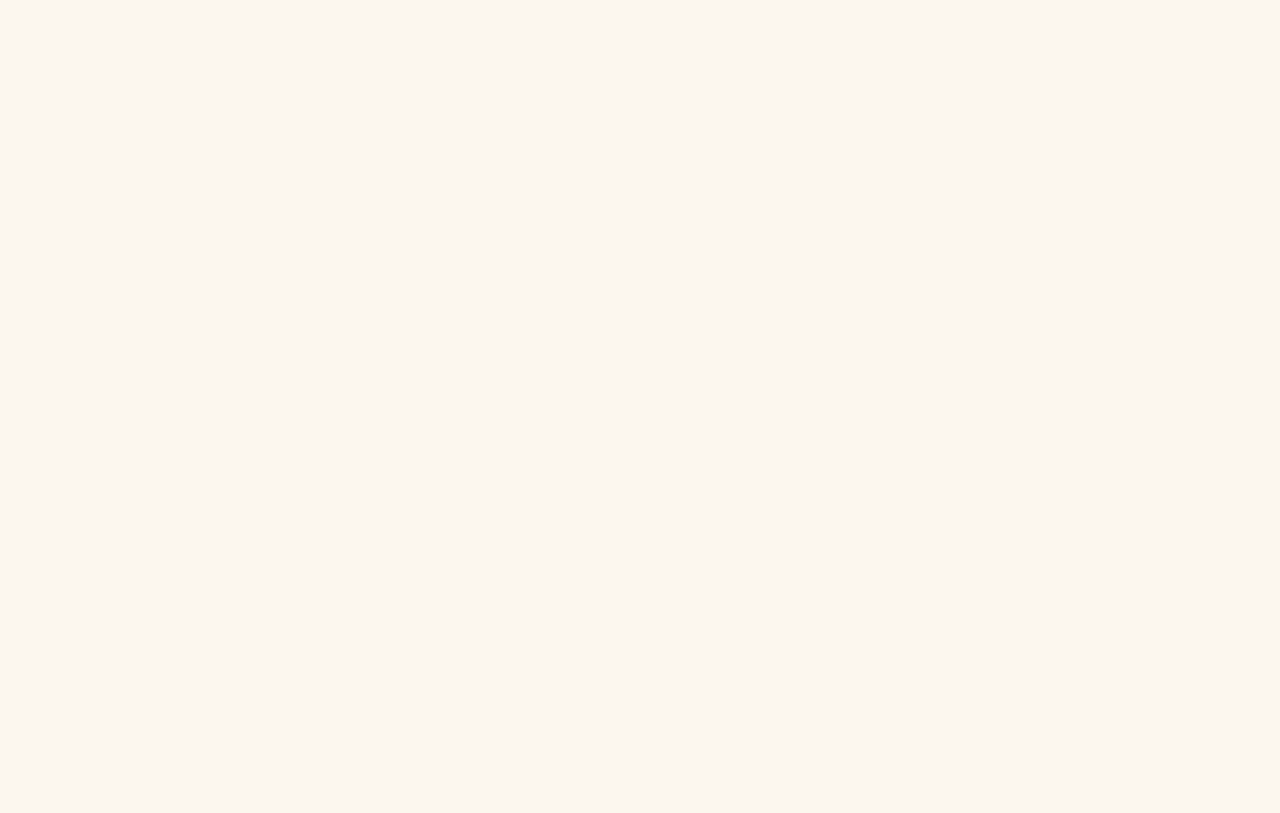
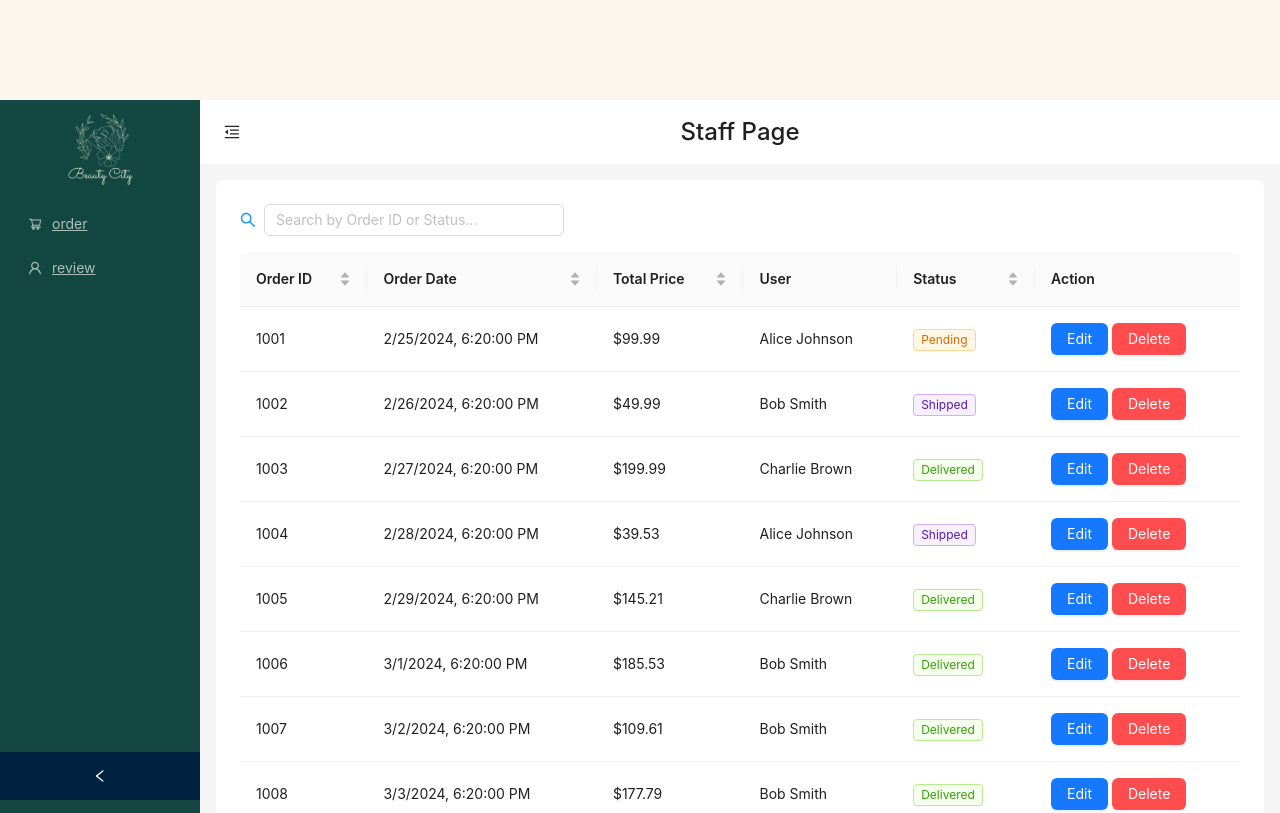
Before and after one commit to anhquan121203/Skincare__Website, a React (Vite) app: page /staff/manage-order in a window 1280 px wide. Before the commit this address had no page. Shown: the top 813 px of the page. Built offline with nearby package versions, Linux system fonts and the light colour scheme.

Commit message:
update layout, content manage order and manage review, and update router staff of app

```diff
--- a/src/App.jsx
+++ b/src/App.jsx
@@ -15,12 +15,13 @@ import ProductDetail from "./Pages/CustormerPages/ProductDetailsPage/ProductDeta
 
 // Staff************************************************************************************
 
-
 // Manager*******************************************************************************
 import ManagerLayout from "./Layout/ManagerLayout";
 import DashboardManager from "./Pages/ManagerPages/DashboardPage/Dashboard";
 import ManagerProduct from "./Pages/ManagerPages/ManagerProductPage/ManagerProduct";
-
+import StaffLayout from "./Layout/StaffLayout";
+import ManagerReview from "./Pages/StaffPages/ManagerReviewPage/ManagerReview";
+import ManagerOrder from "./Pages/StaffPages/ManagerOrderPage/ManagerOrder";
 
 function App() {
   return (
@@ -44,14 +45,11 @@ function App() {
         </Route>
 
         {/* Staff router */}
-        {/* <Route path="/manager" element={<StaffLayout />}>
-          <Route index element={<ManagerOrder />}></Route>
-          <Route
-            path="dashboard-manager"
-            element={<DashboardManager />}
-          ></Route>
-          <Route path="manager-product" element={<ManagerProduct />}></Route>
-        </Route> */}
+        <Route path="/staff" element={<StaffLayout />}>
+          <Route index element={<DashboardManager />}></Route>
+          <Route path="manage-order" element={<ManagerOrder />}></Route>
+          <Route path="manage-review" element={<ManagerReview />}></Route>
+        </Route>
 
         {/* Manager router */}
         <Route path="/manager" element={<ManagerLayout />}>
--- a/src/Layout/StaffLayout.jsx
+++ b/src/Layout/StaffLayout.jsx
@@ -1,11 +1,120 @@
-import React from 'react'
+import { useState } from "react";
+import {
+  ShoppingCartOutlined,
+  MenuFoldOutlined,
+  MenuUnfoldOutlined,
+  UserOutlined,
+} from "@ant-design/icons";
+import logo from "../assets/images/logo.png";
+import { Button, Layout, Menu, theme } from "antd";
+import { Link, Outlet } from "react-router-dom";
+import { Content } from "antd/es/layout/layout";
+const { Header, Footer, Sider } = Layout;
+function getItem(label, key, icon, children) {
+  return {
+    key,
+    icon,
+    children,
+    label: <Link to={`/staff/manage-${key}`}>{label}</Link>,
+  };
+}
+const items = [
+  getItem("order", "order", <ShoppingCartOutlined />),
+  getItem("review", "review", <UserOutlined />),
+];
+const StaffLayout = () => {
+  const [collapsed, setCollapsed] = useState(false);
+  const {
+    token: { colorBgContainer, borderRadiusLG },
+  } = theme.useToken();
+  return (
+    <Layout
+      style={{
+        minHeight: "100vh",
+      }}
+    >
+      <Sider
+        collapsible
+        collapsed={collapsed}
+        onCollapse={(value) => setCollapsed(value)}
+        style={{ background: "#124841" }}
+      >
+        <div className="demo-logo-vertical" />
 
-function StaffLayout() {
-  return (
-    <div>
+        {/* Đặt logo vào div riêng để căn giữa */}
+        <div
+          style={{
+            display: "flex",
+            justifyContent: "center",
+            alignItems: "center",
+            width: "100%",
+            height: "100px",
+          }}
+        >
+          <img src={logo} alt="Logo" width={collapsed ? 50 : 100} />
+        </div>
 
-    </div>
-  )
-}
+        {/* Menu với margin-top để tách logo và menu */}
+        <Menu
+          theme="dark"
+          defaultSelectedKeys={["1"]}
+          mode="inline"
+          items={items}
+          style={{ background: "#124841", width: "100%" }}
+        />
+      </Sider>
 
-export default StaffLayout
+      <Layout>
+        <Header
+          style={{
+            padding: 0,
+            background: colorBgContainer,
+            display: "flex",
+            alignItems: "center",
+            justifyContent: "space-between",
+          }}
+        >
+          <Button
+            type="text"
+            icon={collapsed ? <MenuUnfoldOutlined /> : <MenuFoldOutlined />}
+            onClick={() => setCollapsed(!collapsed)}
+            style={{
+              fontSize: "16px",
+              width: 64,
+              height: 64,
+            }}
+          />
+          {/* Dòng chữ "This is Admin Page" */}
+          <h1 style={{ margin: 0, fontSize: 24 }}>Staff Page</h1>
+          <div style={{ width: 64 }}></div>
+        </Header>
+
+        <Content
+          style={{
+            margin: "16px 16px",
+          }}
+        >
+          <div
+            style={{
+              padding: 24,
+              height: "100%",
+              background: colorBgContainer,
+              borderRadius: borderRadiusLG,
+            }}
+          >
+            <Outlet />
+          </div>
+        </Content>
+
+        <Footer
+          style={{
+            textAlign: "center",
+          }}
+        >
+          Ant Design ©{new Date().getFullYear()} Created by Ant UED
+        </Footer>
+      </Layout>
+    </Layout>
+  );
+};
+export default StaffLayout;
--- a/src/Pages/StaffPages/ManagerOrderPage/ManagerOrder.jsx
+++ b/src/Pages/StaffPages/ManagerOrderPage/ManagerOrder.jsx
@@ -1,11 +1,165 @@
-import React from 'react'
+import { Button, Popconfirm, Table, Tag, Input } from "antd";
+import { useState } from "react";
+import { SearchOutlined } from "@ant-design/icons";
 
-function ManagerOrder() {
+function ManageOrder() {
+  const mockOrders = [
+    {
+      orderId: "1001",
+      orderDate: 1708885200,
+      tatolPrice: 99.99,
+      userId: "userId 1",
+      status: "Pending",
+    },
+    {
+      orderId: "1002",
+      orderDate: 1708971600,
+      tatolPrice: 49.99,
+      userId: "userId 2",
+      status: "Shipped",
+    },
+    {
+      orderId: "1003",
+      orderDate: 1709058000,
+      tatolPrice: 199.99,
+      userId: "userId 3",
+      status: "Delivered",
+    },
+    //ramdom ra nhiều order hơn để show ra table.............................
+    ...Array.from({ length: 15 }, (_, i) => ({
+      orderId: `${1004 + i}`,
+      orderDate: 1709144400 + i * 86400,
+      tatolPrice: (Math.random() * 200).toFixed(2),
+      userId: `userId ${Math.floor(Math.random() * 3) + 1}`,
+      status: ["Pending", "Shipped", "Delivered", "Cancelled"][
+        Math.floor(Math.random() * 4)
+      ],
+    })),
+  ];
+
+  const mockUsers = [
+    { userID: "1", fullName: "Alice Johnson" },
+    { userID: "2", fullName: "Bob Smith" },
+    { userID: "3", fullName: "Charlie Brown" },
+  ];
+
+  const [filteredOrder, setFilteredOrder] = useState(mockOrders);
+  const [searchText, setSearchText] = useState("");
+
+  const handleDelete = (orderId) => {
+    setFilteredOrder(
+      filteredOrder.filter((order) => order.orderId !== orderId)
+    );
+  };
+
+  const columns = [
+    {
+      title: "Order ID",
+      dataIndex: "orderId",
+      key: "orderId",
+      sorter: (a, b) => a.orderId - b.orderId,
+    },
+    {
+      title: "Order Date",
+      dataIndex: "orderDate",
+      key: "orderDate",
+      render: (timestamp) => new Date(timestamp * 1000).toLocaleString(),
+      sorter: (a, b) => a.orderDate - b.orderDate,
+    },
+    {
+      title: "Total Price",
+      dataIndex: "tatolPrice",
+      key: "tatolPrice",
+      render: (price) => `$${price}`,
+      sorter: (a, b) => a.tatolPrice - b.tatolPrice,
+    },
+    {
+      title: "User",
+      dataIndex: "userId",
+      key: "userId",
+      render: (userId) => {
+        const user = mockUsers.find(
+          (user) => String(user.userID) === userId.replace("userId ", "")
+        );
+        return user ? user.fullName : "Unknown";
+      },
+    },
+    {
+      title: "Status",
+      dataIndex: "status",
+      key: "status",
+      render: (status) => {
+        const statusColors = {
+          Pending: "orange",
+          Processing: "blue",
+          Shipped: "purple",
+          Delivered: "green",
+          Cancelled: "red",
+          Returned: "volcano",
+        };
+        return <Tag color={statusColors[status]}>{status}</Tag>;
+      },
+      sorter: (a, b) => a.status.localeCompare(b.status),
+    },
+    {
+      title: "Action",
+      dataIndex: "id",
+      key: "id",
+      render: (_, record) => (
+        <>
+          <Button type="primary">Edit</Button>{" "}
+          <Popconfirm
+            title="Delete Order"
+            description="Are you sure to delete this order?"
+            onConfirm={() => handleDelete(record.orderId)}
+          >
+            <Button danger type="primary">
+              Delete
+            </Button>
+          </Popconfirm>
+        </>
+      ),
+    },
+  ];
+
+  const handleSearch = (e) => {
+    const value = e.target.value.toLowerCase();
+    setSearchText(value);
+    const filteredData = mockOrders.filter(
+      (item) =>
+        item.orderId.toLowerCase().includes(value) ||
+        item.status.toLowerCase().includes(value)
+    );
+    setFilteredOrder(filteredData);
+  };
+
   return (
     <div>
-
+      <div
+        style={{
+          display: "flex",
+          alignItems: "center",
+          gap: "8px",
+          marginBottom: 16,
+        }}
+      >
+        <SearchOutlined style={{ fontSize: "16px", color: "#1890ff" }} />
+        <Input
+          placeholder="Search by Order ID or Status..."
+          value={searchText}
+          onChange={handleSearch}
+          style={{ width: 300 }}
+        />
+      </div>
+      <Table
+        dataSource={filteredOrder.map((item) => ({
+          ...item,
+          key: item.orderId,
+        }))}
+        columns={columns}
+      />
     </div>
-  )
+  );
 }
 
-export default ManagerOrder
+export default ManageOrder;
--- a/src/Pages/StaffPages/ManagerReviewPage/ManagerReview.jsx
+++ b/src/Pages/StaffPages/ManagerReviewPage/ManagerReview.jsx
@@ -0,0 +1,11 @@
+import React from "react";
+
+function ManagerReview() {
+  return (
+    <div>
+      <h1>Quan lu revieweajksndkas</h1>
+    </div>
+  );
+}
+
+export default ManagerReview;
```
Also changed, not shown: src/Components/StaffComponent/SidebarStaff/SidebarStaff.jsx (+3 -7 lines).
